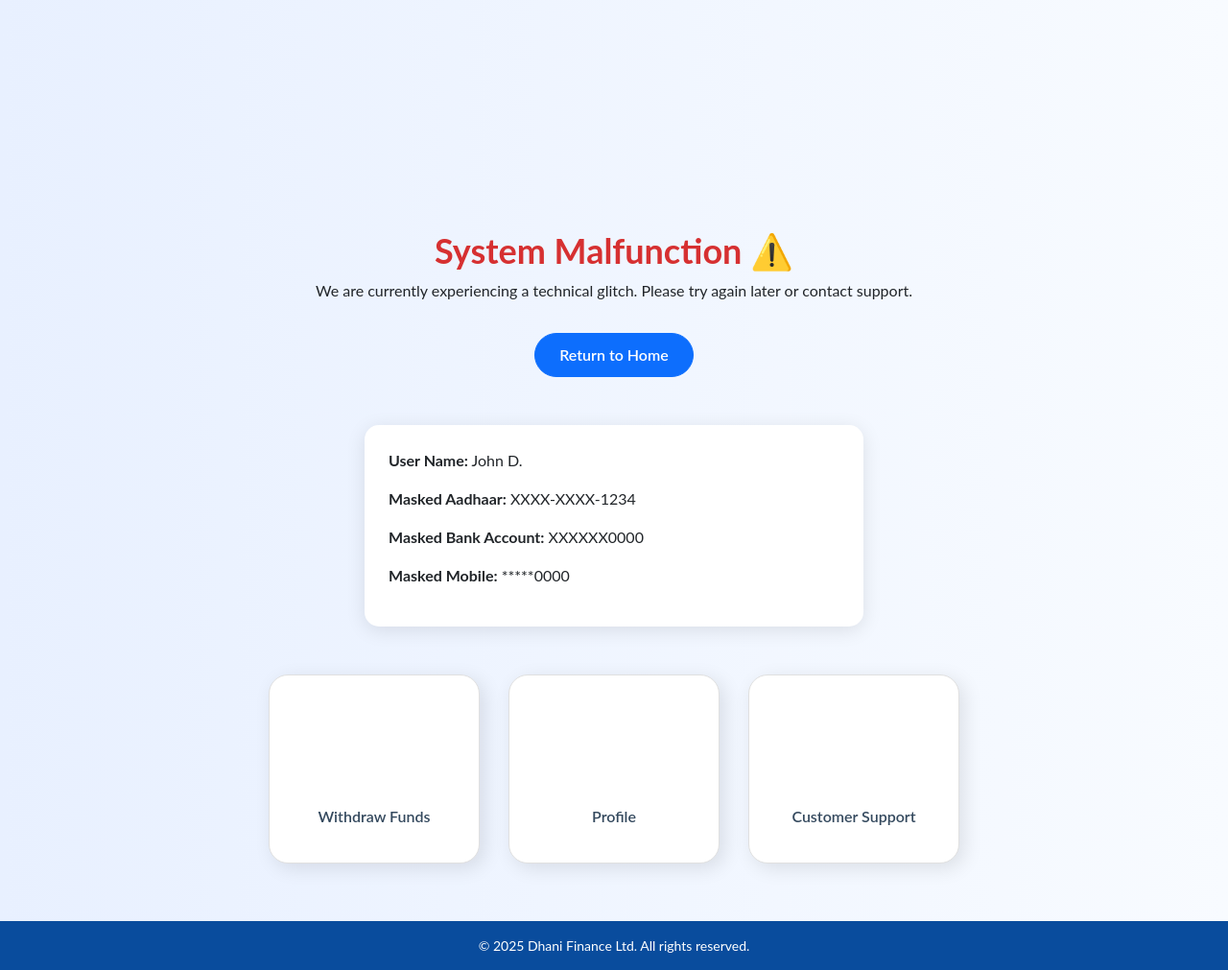
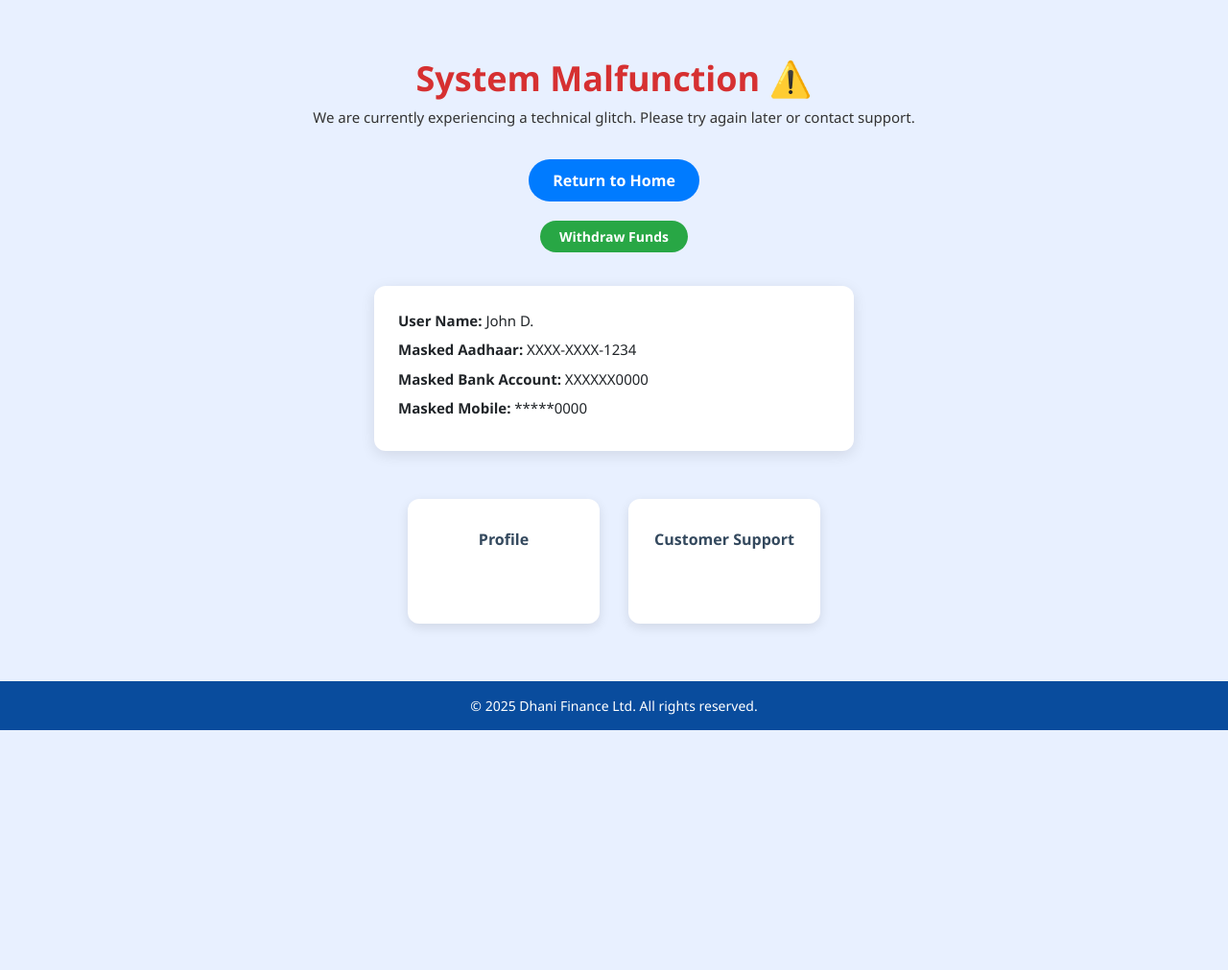
Before and after one commit to AnasRust/Dhani_Finance, a Flask app: page /next in a window 1280 px wide. Shown: the whole page at 96% size. After the commit the page ends 761 px from the top, so only its background shows below. Run offline with Flask 2, Linux system fonts and the light colour scheme; the visitor is signed in with stand-in values (Sample User, id 1); data that the repository does not hold is empty; parts of the project's set-up code (start-up, migrations or seed data) failed here and were passed over; some libraries are stand-ins or nearby versions.

Commit message:
Updated next.html for system malfunction UI

```diff
--- a/templates/next.html
+++ b/templates/next.html
@@ -2,65 +2,101 @@
 <html lang="en">
 <head>
   <meta charset="UTF-8">
-  <title>System Error - Dhani Finance</title>
+  <title>System Malfunction - Dhani Finance</title>
   <meta name="viewport" content="width=device-width, initial-scale=1">
+
   <link href="https://cdn.jsdelivr.net/npm/bootstrap@5.3.0/dist/css/bootstrap.min.css" rel="stylesheet">
-  <script src="https://cdnjs.cloudflare.com/ajax/libs/lottie-web/5.7.4/lottie.min.js"></script>
+
   <style>
     body {
-      background: linear-gradient(to right, #e8f0ff, #f8fbff);
-      font-family: 'Lato', sans-serif;
+      background: #e8f0ff;
+      font-family: 'Segoe UI', sans-serif;
+      margin: 0;
+      padding: 0;
     }
+
     .glitch-section {
       text-align: center;
-      padding: 60px 20px 30px;
+      padding: 60px 20px 20px;
     }
-    .glitch-section h2 {
+
+    .glitch-section h1 {
       color: #d63031;
       font-size: 36px;
-      font-weight: 700;
+      font-weight: bold;
+    }
+
+    .glitch-section p {
+      color: #333;
+      font-size: 15px;
+    }
+
+    .btn-primary {
+      background-color: #007bff;
+      border: none;
+      padding: 10px 25px;
+      border-radius: 25px;
+      font-weight: 600;
+    }
+
+    .btn-withdraw {
+      background-color: #28a745;
+      color: white;
+      font-size: 14px;
+      padding: 6px 20px;
+      border-radius: 20px;
+      border: none;
+      margin-bottom: 15px;
+      font-weight: 600;
+    }
+
+    .masked-box {
+      background: white;
+      max-width: 500px;
+      margin: 0 auto;
+      padding: 25px;
+      border-radius: 12px;
+      box-shadow: 0 4px 15px rgba(0, 0, 0, 0.1);
+      text-align: left;
       margin-top: 20px;
     }
-    .masked-box {
-      background: #fff;
-      padding: 25px;
-      border-radius: 15px;
-      box-shadow: 0 4px 20px rgba(0, 0, 0, 0.1);
-      max-width: 520px;
-      margin: 20px auto;
-      font-size: 16px;
+
+    .masked-box p {
+      font-size: 15px;
+      margin-bottom: 8px;
     }
+
     .action-buttons {
       display: flex;
       justify-content: center;
-      flex-wrap: wrap;
       gap: 30px;
       margin-top: 50px;
+      flex-wrap: wrap;
     }
+
     .action-card {
-      width: 220px;
-      background: #fff;
-      border-radius: 20px;
-      box-shadow: 5px 5px 20px rgba(0, 0, 0, 0.1);
+      width: 200px;
+      height: 130px;
+      background: white;
+      border-radius: 12px;
+      box-shadow: 0 4px 12px rgba(0,0,0,0.1);
       text-align: center;
-      padding: 20px 15px;
+      padding: 20px;
       transition: 0.3s ease;
       cursor: pointer;
-      border: 1px solid #e0e0e0;
     }
+
     .action-card:hover {
-      transform: translateY(-6px);
+      transform: translateY(-5px);
+      box-shadow: 0 10px 25px rgba(0,0,0,0.15);
     }
+
     .action-card p {
-      margin-top: 15px;
       font-weight: 600;
       color: #34495e;
+      margin-top: 10px;
     }
-    .btn-primary {
-      border-radius: 25px;
-      font-weight: 600;
-      padding: 10px 25px;
-    }
+
     .footer {
       background-color: #094c9d;
       color: white;
@@ -73,15 +109,19 @@
 </head>
 <body>
 
-  <!-- Glitch Notice -->
+  <!-- Glitch Message -->
   <div class="glitch-section">
-    <div id="glitchAnim" style="height:160px;"></div>
-    <h2>System Malfunction ⚠️</h2>
+    <h1>System Malfunction ⚠️</h1>
     <p>We are currently experiencing a technical glitch. Please try again later or contact support.</p>
     <a href="/" class="btn btn-primary mt-3">Return to Home</a>
   </div>
 
-  <!-- Masked User Details -->
+  <!-- Withdraw Button -->
+  <div class="text-center">
+    <button class="btn-withdraw" onclick="window.location.href='/withdraw'">Withdraw Funds</button>
+  </div>
+
+  <!-- Masked Info Box -->
   <div class="masked-box">
     <p><strong>User Name:</strong> {{ user_data.user_name }}</p>
     <p><strong>Masked Aadhaar:</strong> {{ user_data.aadhaar }}</p>
@@ -89,68 +129,21 @@
     <p><strong>Masked Mobile:</strong> {{ user_data.mobile }}</p>
   </div>
 
-  <!-- Action Cards -->
+  <!-- Profile + Customer Support Cards -->
   <div class="action-buttons">
-
-    <div class="action-card" onclick="window.location.href='/withdraw'">
-      <div id="withdrawAnim" style="height:100px;"></div>
-      <p>Withdraw Funds</p>
-    </div>
-
     <div class="action-card" onclick="window.location.href='/profile'">
-      <div id="profileAnim" style="height:100px;"></div>
       <p>Profile</p>
     </div>
 
     <div class="action-card" onclick="window.location.href='/customer-care'">
-      <div id="supportAnim" style="height:100px;"></div>
       <p>Customer Support</p>
     </div>
-
   </div>
 
+  <!-- Footer -->
   <div class="footer">
     &copy; 2025 Dhani Finance Ltd. All rights reserved.
   </div>
 
-  <!-- Animations -->
-  <script>
-    lottie.loadAnimation({
-      container: document.getElementById('glitchAnim'),
-      renderer: 'svg',
-      loop: true,
-      autoplay: true,
-      path: 'https://lottie.host/45bdf172-6bc5-4d80-b1ae-7be248fb4cb0/6Y5F8lqSXP.json'
-    });
-    lottie.loadAnimation({
-      container: document.getElementById('withdrawAnim'),
-      renderer: 'svg',
-      loop: true,
-      autoplay: true,
-      path: 'https://lottie.host/b229e0fa-1fc2-4fd7-8c9a-b2bb7aee52ab/tgW5EdrgVn.json'
-    });
-    lottie.loadAnimation({
-      container: document.getElementById('profileAnim'),
-      renderer: 'svg',
-      loop: true,
-      autoplay: true,
-      path: 'https://lottie.host/7a74b92f-6211-4ac8-a188-88294f6f8085/jNeUJ2lzXe.json'
-    });
-    lottie.loadAnimation({
-      container: document.getElementById('contactAnim'),
-      renderer: 'svg',
-      loop: true,
-      autoplay: true,
-      path: 'https://lottie.host/d33af0ce-5c91-4f36-b2a6-4167f7ebf6b5/Kl9kRBn6Ik.json'
-    });
-    lottie.loadAnimation({
-      container: document.getElementById('supportAnim'),
-      renderer: 'svg',
-      loop: true,
-      autoplay: true,
-      path: 'https://lottie.host/d33af0ce-5c91-4f36-b2a6-4167f7ebf6b5/Kl9kRBn6Ik.json'
-    });
-  </script>
-
 </body>
 </html>
```
